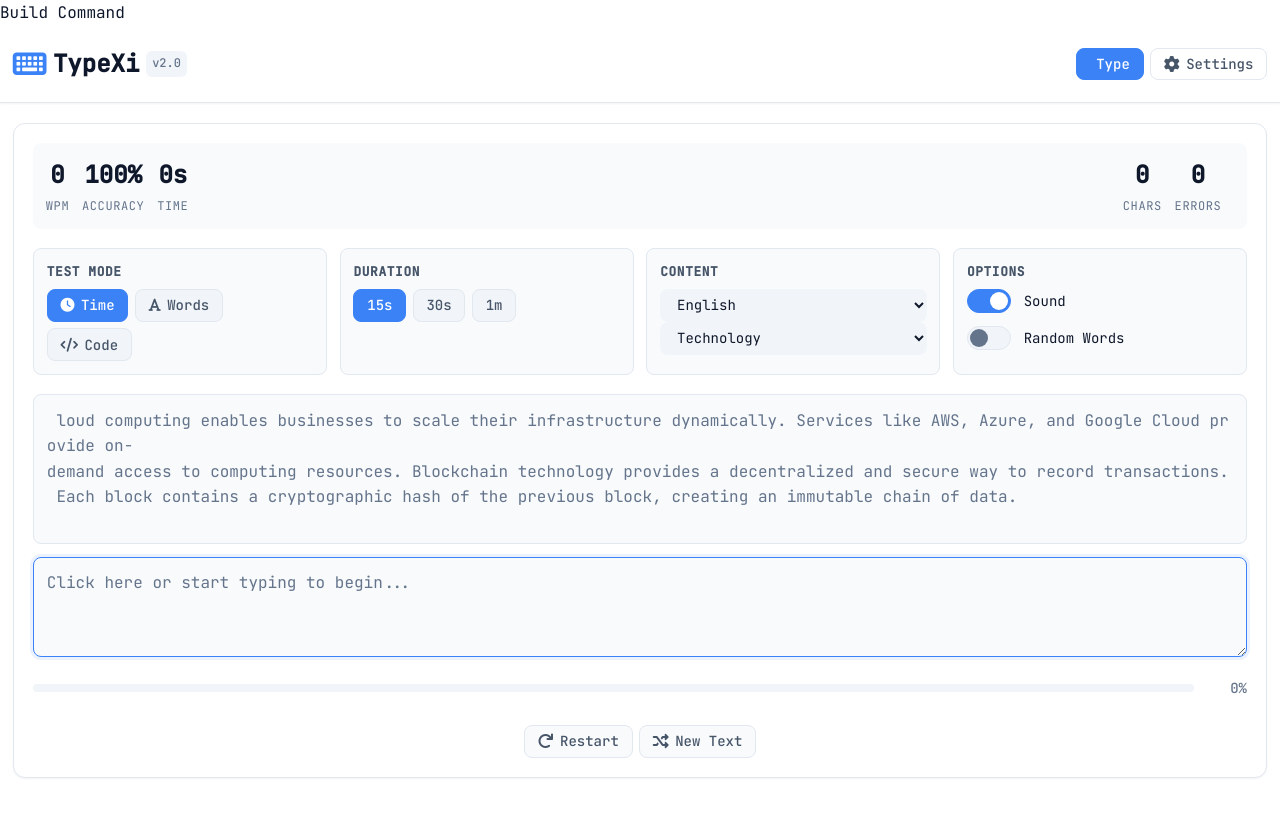
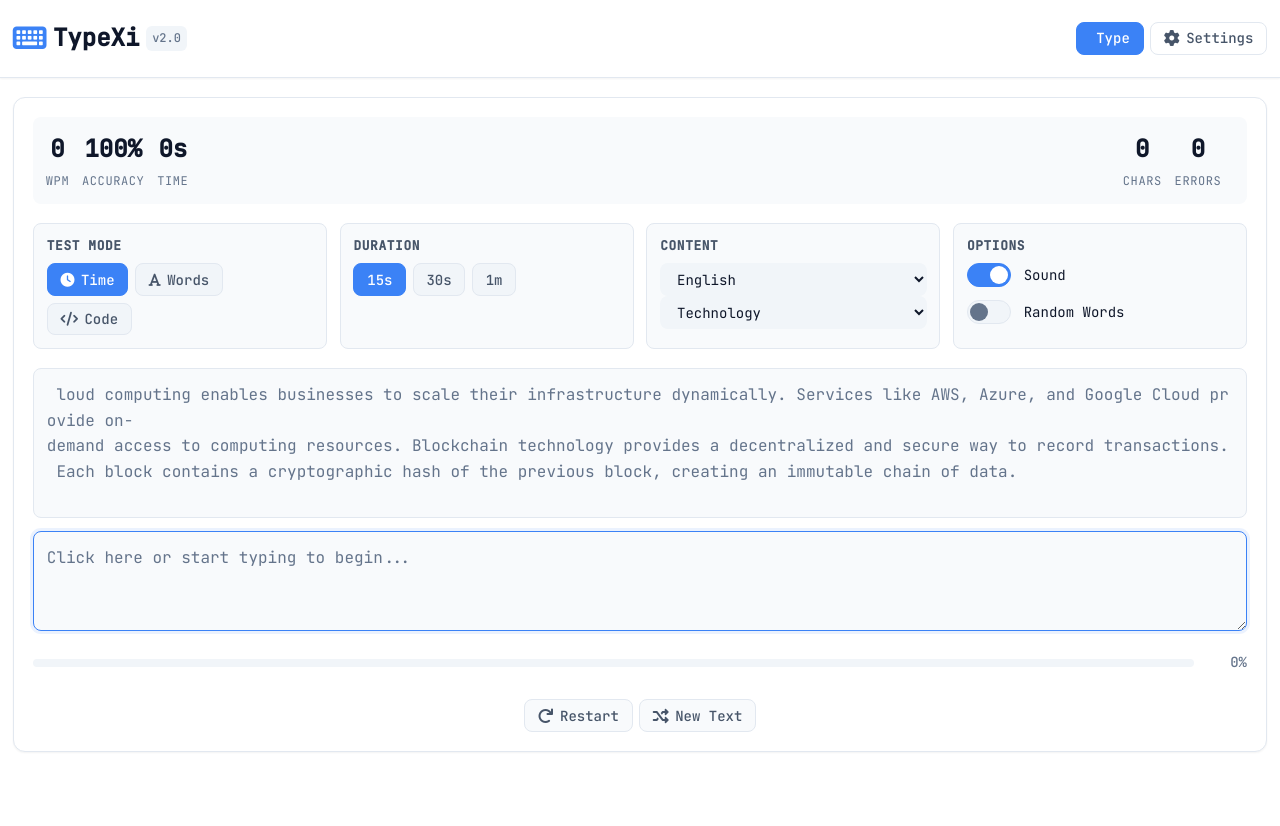
Before and after one commit to kaificial/TypingGame2, a Flask app: page / in a window 1280 px wide. After the commit the page ends 752 px from the top, so only its background shows below. Run offline with Flask 3, Linux system fonts and the light colour scheme.

Commit message:
Update index.html

```diff
--- a/templates/index.html
+++ b/templates/index.html
@@ -10,7 +10,7 @@
     <link rel="stylesheet" href="https://cdnjs.cloudflare.com/ajax/libs/font-awesome/6.0.0/css/all.min.css">
 </head>
 
-<body>Build Command
+<body>
     <div class="app-container">
         <header class="app-header">
             <div class="header-content">
```
